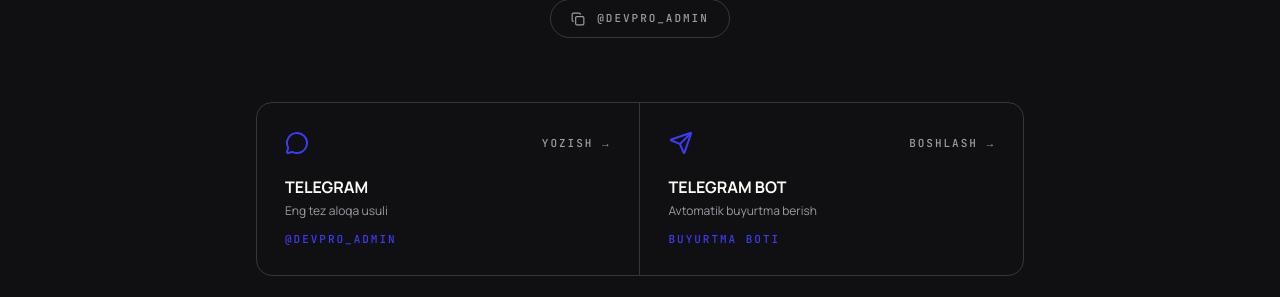
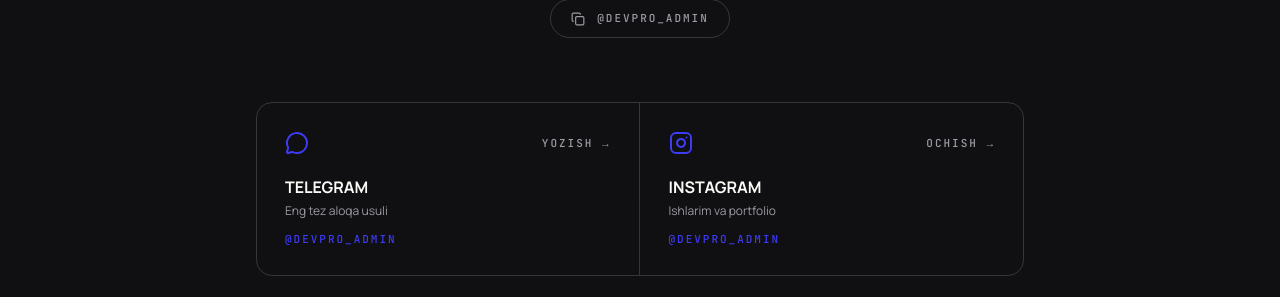
Before and after one commit to pro-dev-uz/freelancer-portfolio, a React (Vite) app: page / in a window 1280 px wide. Shown: the part 8391-8688 px from the top of the page. Built offline with nearby package versions, Linux system fonts and the light colour scheme; a web font is replaced by a local one.

Commit message:
Contact: replace Telegram bot with Instagram (same username)

```diff
--- a/src/components/Contact.jsx
+++ b/src/components/Contact.jsx
@@ -1,7 +1,7 @@
 import { useState } from 'react';
-import { Send, MessageCircle, Clock, Shield, CheckCircle, Copy } from 'lucide-react';
+import { Send, MessageCircle, Clock, Shield, CheckCircle, Copy, Instagram } from 'lucide-react';
 import { useLanguage } from '../context/LanguageContext';
-import { telegramUsername, telegramBotUrl } from '../data/translations';
+import { telegramUsername, instagramUsername, instagramUrl } from '../data/translations';
 import { RevealLines, Reveal } from './ui/Reveal';
 import Magnetic from './ui/Magnetic';
 import Marquee from './ui/Marquee';
@@ -102,12 +102,12 @@
               label: t('contact.tg_action'),
             },
             {
-              icon: Send,
-              title: 'Telegram Bot',
-              desc: t('contact.bot_desc'),
-              value: t('contact.bot_value'),
-              href: telegramBotUrl,
-              label: t('contact.bot_action'),
+              icon: Instagram,
+              title: 'Instagram',
+              desc: t('contact.ig_desc'),
+              value: `@${instagramUsername}`,
+              href: instagramUrl,
+              label: t('contact.ig_action'),
             },
           ].map((m, i) => (
             <Reveal key={m.title} delay={0.1 + i * 0.1}>
--- a/src/data/translations.js
+++ b/src/data/translations.js
@@ -96,10 +96,9 @@
     'contact.title2': 'Boshlaylikmi?',
     'contact.subtitle': "G'oyangiz bormi? Menga yozing — bepul maslahat va narx taklifi olasiz",
     'contact.tg_desc': 'Eng tez aloqa usuli',
-    'contact.bot_desc': 'Avtomatik buyurtma berish',
-    'contact.bot_value': 'Buyurtma boti',
+    'contact.ig_desc': 'Ishlarim va portfolio',
     'contact.tg_action': 'Yozish',
-    'contact.bot_action': 'Boshlash',
+    'contact.ig_action': 'Ochish',
     'contact.copy_tg': 'Telegram username nusxalash',
     'contact.copied': 'Nusxalandi',
     'contact.why_title': 'Nima uchun men?',
@@ -198,10 +197,9 @@
     'contact.title2': 'проект?',
     'contact.subtitle': 'Есть идея? Напишите мне — получите бесплатную консультацию и предложение цены',
     'contact.tg_desc': 'Самый быстрый способ связи',
-    'contact.bot_desc': 'Автоматический заказ',
-    'contact.bot_value': 'Бот для заказов',
+    'contact.ig_desc': 'Мои работы и портфолио',
     'contact.tg_action': 'Написать',
-    'contact.bot_action': 'Начать',
+    'contact.ig_action': 'Открыть',
     'contact.copy_tg': 'Скопировать username',
     'contact.copied': 'Скопировано',
     'contact.why_title': 'Почему я?',
@@ -299,10 +297,9 @@
     'contact.title2': 'a Project?',
     'contact.subtitle': 'Have an idea? Write to me — get a free consultation and price quote',
     'contact.tg_desc': 'Fastest way to reach me',
-    'contact.bot_desc': 'Automated ordering',
-    'contact.bot_value': 'Order bot',
+    'contact.ig_desc': 'My work and portfolio',
     'contact.tg_action': 'Message',
-    'contact.bot_action': 'Start',
+    'contact.ig_action': 'Open',
     'contact.copy_tg': 'Copy Telegram username',
     'contact.copied': 'Copied',
     'contact.why_title': 'Why choose me?',
@@ -566,4 +563,6 @@
 
 // ─── Shared constants ────────────────────────────────────────────
 export const telegramUsername = 'DevPro_admin';
+export const instagramUsername = 'DevPro_admin';
+export const instagramUrl = `https://instagram.com/${instagramUsername}`;
 export const telegramBotUrl = 'https://t.me/devproo_bot';
```
